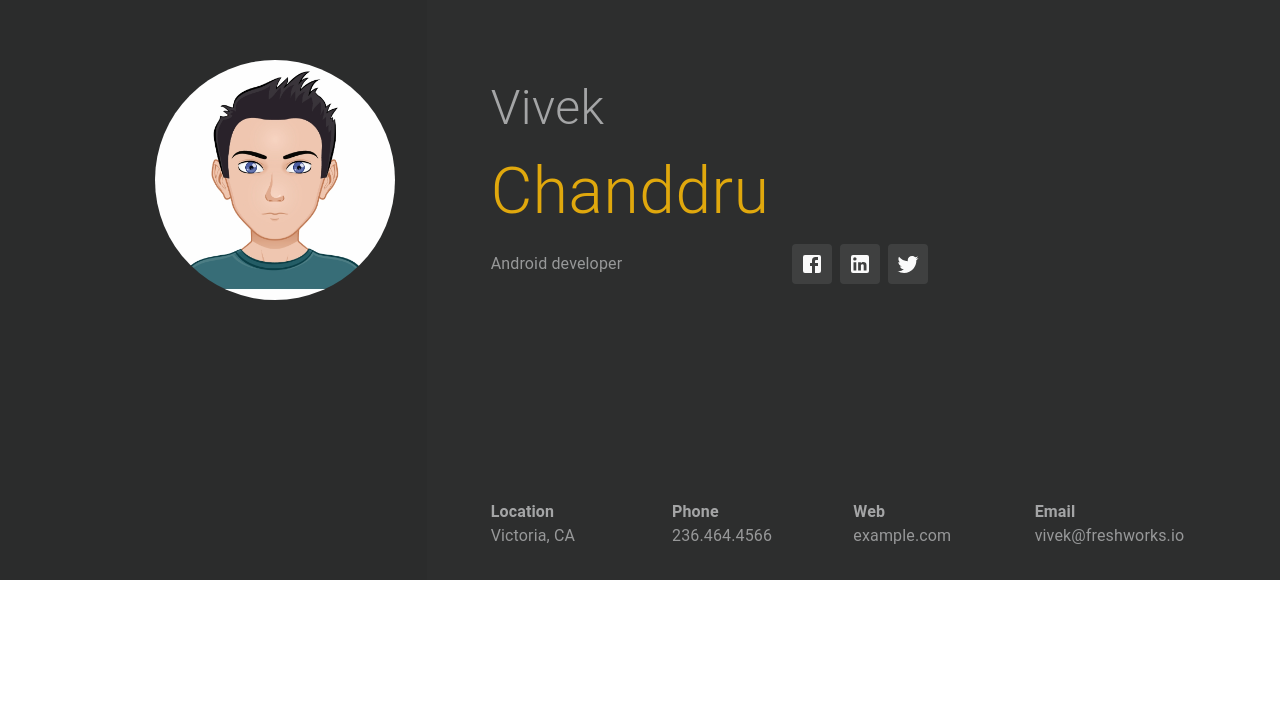
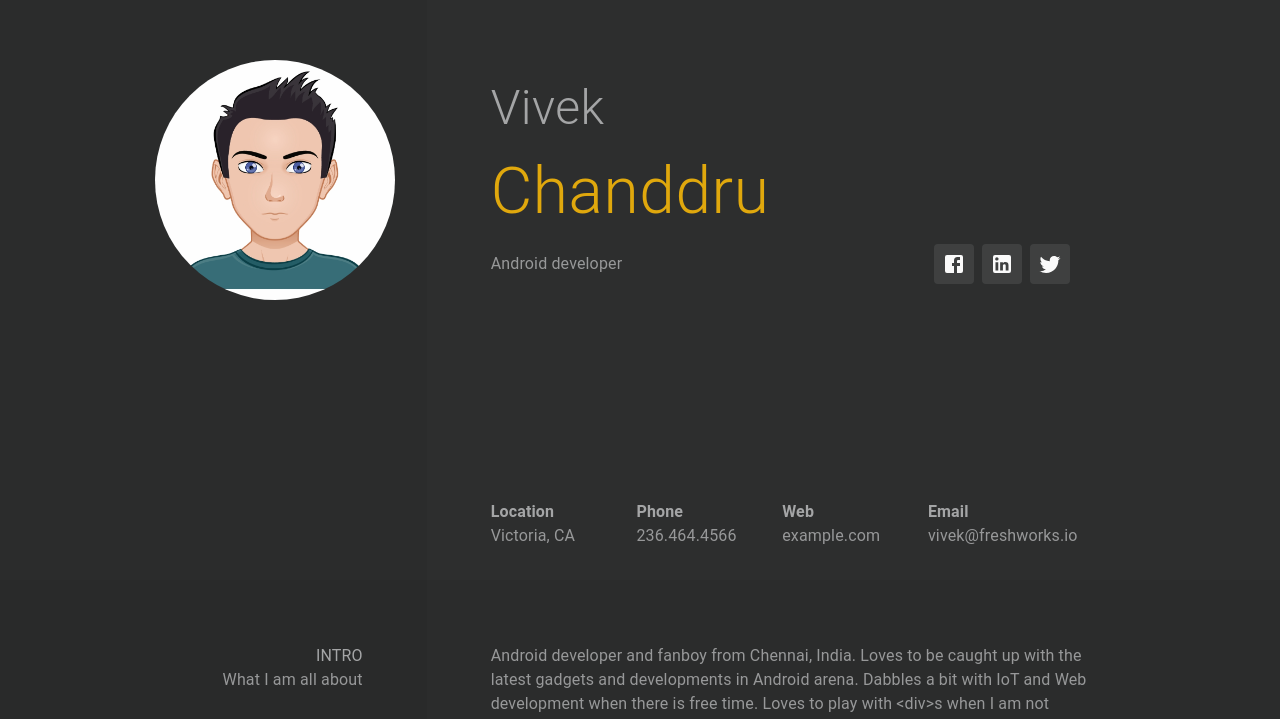
Before and after one commit to vivek1794/vivek-portfolio, a React (Create React App) app: page / in a window 1280 px wide. Shown: the part 220-939 px from the top of the page. Before the commit the page ends 800 px from the top, so only its background shows below. Built offline with nearby package versions, Linux system fonts and the light colour scheme.

Commit message:
about me section added

```diff
--- a/src/App.js
+++ b/src/App.js
@@ -1,6 +1,7 @@
 import React from 'react';
 import { Grid, makeStyles } from '@material-ui/core';
-import Info from './components/info';
+import HomePage from './components/info/homepage';
+import AboutMe from './components/info/about-me';
 
 const useStyles = makeStyles({
 
@@ -11,7 +12,8 @@ const App = () => {
 
   return (
     <Grid container className={classes.container}>
-      <Info />
+      <HomePage />
+      <AboutMe />
     </Grid>
   );
 }
--- /dev/null
+++ b/src/components/info/about-me.js
@@ -0,0 +1,59 @@
+import React from 'react';
+import {
+  Grid,
+  Typography,
+  makeStyles
+} from '@material-ui/core';
+
+const useStyles = makeStyles(theme => ({
+  introContainer: {
+    backgroundColor: '#292A2A',
+    padding: theme.spacing(8)
+  },
+  title: {
+    color: '#A4A5A6',
+
+    [theme.breakpoints.up('lg')]: {
+      textAlign: 'right'
+    }
+  },
+  subtitle: {
+    color: '#979899',
+
+    [theme.breakpoints.up('lg')]: {
+      textAlign: 'right'
+    }
+  },
+  contentContainer: {
+    backgroundColor: '#2B2C2C',
+    padding: theme.spacing(8)
+  },
+  content: {
+    color: '#979899'
+  }
+}));
+
+const AboutMe = () => {
+  const classes = useStyles();
+
+  return (
+    <Grid container className={classes.container}>
+      <Grid item xs={12} lg={4} className={classes.introContainer}>
+        <Typography className={classes.title}>INTRO</Typography>
+        <Typography className={classes.subtitle}>What I am all about</Typography>
+      </Grid>
+      <Grid item xs={12} lg={8} className={classes.contentContainer}>
+        <Grid item container xs={12} lg={10}>
+          <Typography className={classes.content}>
+            {"Android developer and fanboy from Chennai, India. Loves to be caught \
+              up with the latest gadgets and developments in Android arena. Dabbles\
+              a bit with IoT and Web development when there is free time. Loves to \
+              play with <div>s when I am not playing with the <ConstraintLayout>"}
+          </Typography>
+        </Grid>
+      </Grid>
+    </Grid>
+  );
+}
+
+export default AboutMe;
--- a/src/components/info.js
+++ b/src/components/info/homepage.js
@@ -6,7 +6,7 @@ import {
   Avatar,
   makeStyles
 } from '@material-ui/core';
-import AvatarLogo from '../assets/avatar.jpg';
+import AvatarLogo from '../../assets/avatar.jpg';
 import SocialInfo from './social-info';
 import ContactInfo from './contact-info';
 
@@ -88,7 +88,7 @@ const useStyles = makeStyles(theme => ({
   }
 }));
 
-const Info = () => {
+const HomePage = () => {
   const classes = useStyles();
 
   return (
@@ -101,7 +101,7 @@ const Info = () => {
       </Grid>
       <Grid item container xs={12} lg={8} className={classes.infoContainer}>
 
-        <Grid item container xs={12} lg={8} className={classes.contentContainer}>
+        <Grid item container xs={12} lg={10} className={classes.contentContainer}>
           <Typography className={classNames(classes.name,classes.firstName)}>
             Vivek
           </Typography>
@@ -120,7 +120,7 @@ const Info = () => {
           </Grid>
         </Grid>
 
-        <Grid item container className={classes.contactContainer}>
+        <Grid item container xs={12} lg={10} className={classes.contactContainer}>
           <ContactInfo />
         </Grid>
 
@@ -129,4 +129,4 @@ const Info = () => {
   );
 }
 
-export default Info;
+export default HomePage;
```
Also changed, not shown: src/components/info/contact-info.js (renamed from src/components/contact-info.js), src/components/info/social-info.js (renamed from src/components/social-info.js).
